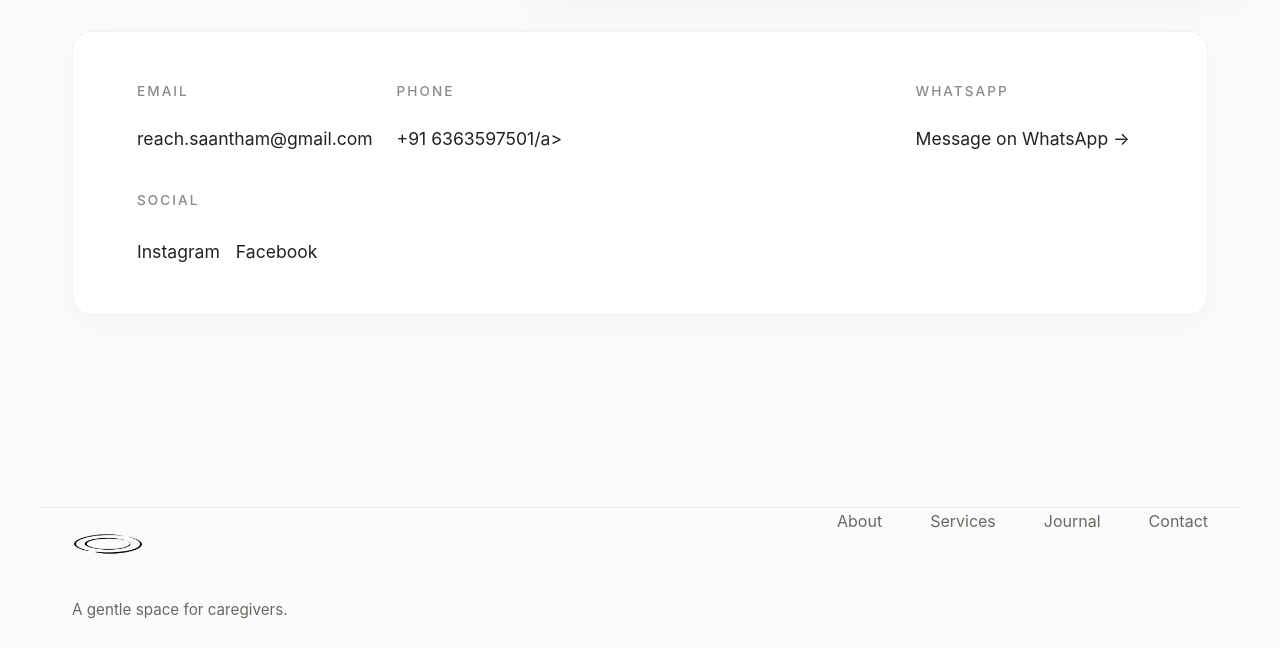
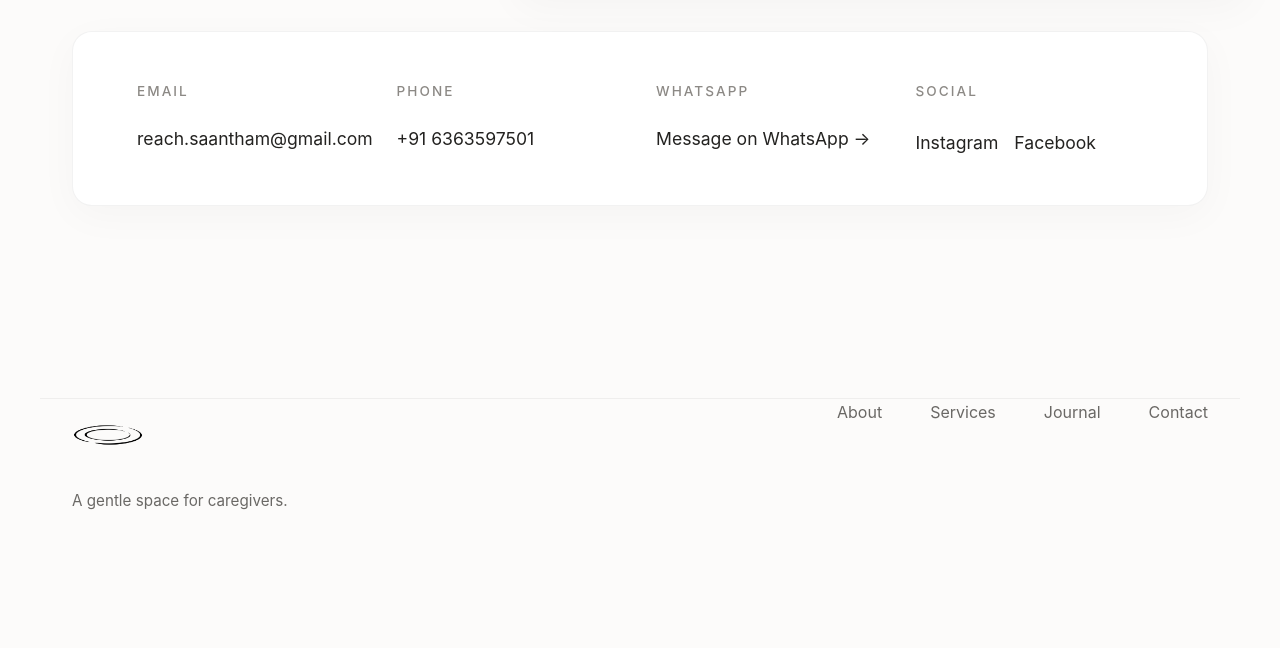
Before and after one commit to HariMakeMoney/Saantham, a plain HTML site: page contact.html in a window 1280 px wide. Shown: the part 1368-2016 px from the top of the page. After the commit the page ends 1907 px from the top, so only its background shows below. Drawn offline with Linux system fonts and the light colour scheme; a web font is replaced by a local one.

Commit message:
text issue

```diff
--- a/contact.html
+++ b/contact.html
@@ -94,7 +94,7 @@
         <div class="detail-item">
           <span class="label">Phone</span>
           <span>
-            <a href="tel:+916363597501" class="detail-link">+91 6363597501/a>
+            <a href="tel:+916363597501" class="detail-link">+91 6363597501 </a>
           </span>
         </div>
         <div class="detail-item">
```
